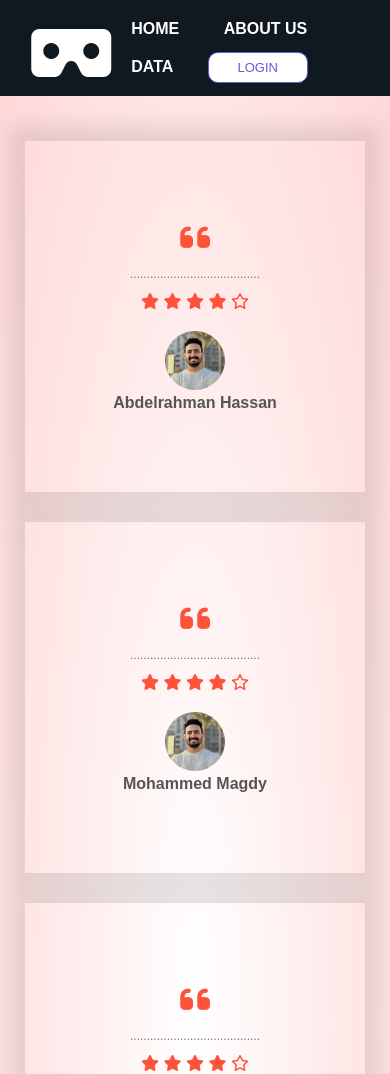
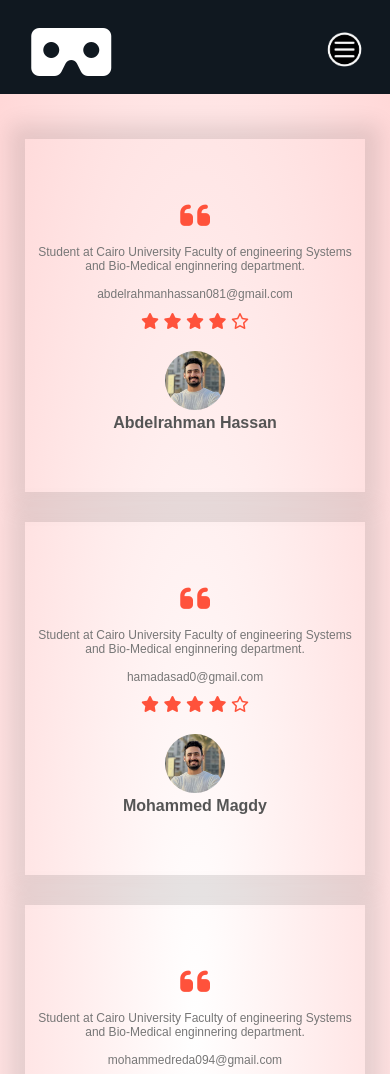
Before and after one commit to mohammedreda0/GP.github.io, a plain HTML site: page aboutus.html in a window 390 px wide. Shown: the top 1074 px of the page. Drawn offline with Linux system fonts and the light colour scheme.

Commit message:
Add files via upload

```diff
--- a/aboutus.html
+++ b/aboutus.html
@@ -13,13 +13,15 @@
         <nav>
             <a href="" class="logo"><i class="fa-solid fa-vr-cardboard fa-4x"></i></a>
 
-            <ul>
+            <ul id="MenuItems">
                 <li><a href="index.html">HOME</a></li>
                 <li><a href="aboutus.html">ABOUT US</a></li>
                 <li><a href="data.html">DATA</a></li>
                 <li><button class="btn log" id="myBtn">LOGIN</button></li>
+
             </ul>
         </nav>
+        <img src="images/menu.png" class="menu-icon" onclick="menutoggle()">
 
 
     </div>
@@ -28,7 +30,8 @@
             <div class="row">
                 <div class="anim col-3" id="ah">
                     <i class="fa fa-quote-left"></i>
-                    <p>.......................................</p>
+                    <p>Student at Cairo University Faculty of engineering Systems and Bio-Medical enginnering department.</br></br>
+                        abdelrahmanhassan081@gmail.com</p>
                     <div class="rating">
                         <i class="fa fa-star"></i>
                         <i class="fa fa-star"></i>
@@ -41,7 +44,8 @@
                 </div>
                 <div class="anim col-3" id="aa">
                     <i class="fa fa-quote-left"></i>
-                    <p>.......................................</p>
+                    <p>Student at Cairo University Faculty of engineering Systems and Bio-Medical enginnering department.</br></br>
+                        hamadasad0@gmail.com</p>
                     <div class="rating">
                         <i class="fa fa-star"></i>
                         <i class="fa fa-star"></i>
@@ -54,7 +58,8 @@
                 </div>
                 <div class="anim col-3" id="mm">
                     <i class="fa fa-quote-left"></i>
-                    <p>.......................................</p>
+                    <p>Student at Cairo University Faculty of engineering Systems and Bio-Medical enginnering department.</br></br>
+                    mohammedreda094@gmail.com</p>
                     <div class="rating">
                         <i class="fa fa-star"></i>
                         <i class="fa fa-star"></i>
@@ -70,7 +75,8 @@
             <div class="row">
                 <div class="anim col-3" id="mr">
                     <i class="fa fa-quote-left"></i>
-                    <p>.......................................</p>
+                    <p>Student at Cairo University Faculty of engineering Systems and Bio-Medical enginnering department.</br></br>
+                        heshamg367@gmail.com</p>
                     <div class="rating">
                         <i class="fa fa-star"></i>
                         <i class="fa fa-star"></i>
@@ -83,7 +89,8 @@
                 </div>
                 <div class="anim col-3" id="hg">
                     <i class="fa fa-quote-left"></i>
-                    <p>.......................................</p>
+                    <p>Student at Cairo University Faculty of engineering Systems and Bio-Medical enginnering department.</br></br>
+                        abdelrahman7266@gmail.com</p>
                     <div class="rating">
                         <i class="fa fa-star"></i>
                         <i class="fa fa-star"></i>
@@ -129,6 +136,17 @@
     </div>
 
     <script src="js/account.js"></script>
+    <script>
+        var MenuItems = document.getElementById("MenuItems");
+        MenuItems.style.maxHeight = "0px";
+        function menutoggle(){
+            if(MenuItems.style.maxHeight == "0px"){
+                MenuItems.style.maxHeight = "200px";
+            }else{
+                MenuItems.style.maxHeight = "0px";
+            }
+        }
+    </script>
 
 </body>
 </html>
--- a/style.css
+++ b/style.css
@@ -7,7 +7,10 @@ body {
   font-family: "Poppins", sans-serif;
   background: radial-gradient(#fff, #ffd6d6);
 }
-
+html,body{
+  width: 100%;
+  overflow-x: hidden;
+}
 .row {
     display: flex;
     align-items: center;
@@ -68,7 +71,7 @@ nav{
 nav ul li{
     display: inline-block;
     list-style: none;
-    margin: 10px 20px;
+    margin: 0px 20px;
 }
 
 nav ul li a{
@@ -104,7 +107,44 @@ nav ul li a:hover{
   padding: 7px 3px;
   transition: 0.4s;
 }
+.menu-icon {
+  width: 55px;
+  margin-left: 20px;
+  position: absolute;
+  right: 18px;
+  top: 30px;
+  display: none;
+}
 
+/* .home{
+  display: grid;
+  grid-template-columns: 50% 50%;
+} */
+@media only screen and (max-width: 800px) {
+  nav ul {
+    z-index: 1;
+    position: absolute;
+    top: 92px;
+    left: 0;
+    background: #333;
+    width: 100%;
+    overflow: hidden;
+    transition: max-height 0.5s;
+  }
+  nav ul li {
+    display: block;
+    margin-right: 50px;
+    margin-top: 15px;
+    margin-bottom: 15px;
+  }
+  nav ul li a {
+    color: #fff;
+  }
+  .menu-icon {
+    display: block;
+    cursor: pointer;
+  }
+}
 
   .log {
     color: rgb(104, 85, 224);
@@ -193,7 +233,7 @@ span{
 
   .testimonial .col-3 {
     text-align: center;
-    padding: 80px 2px;
+    padding: 60px 2px;
     box-shadow: 0 0 20px 15px rgba(0, 0, 0, 0.1);
     cursor: pointer;
     transition: transform 0.5s;
@@ -212,7 +252,7 @@ span{
 
   .col-3 p {
     font-size: 12px;
-    margin: 12px 0;
+    margin: 12px 10px;
     color: #777;
   }
 
```
Also changed, not shown: data.html (+13 -1 lines), index.html (+24 -10 lines).
